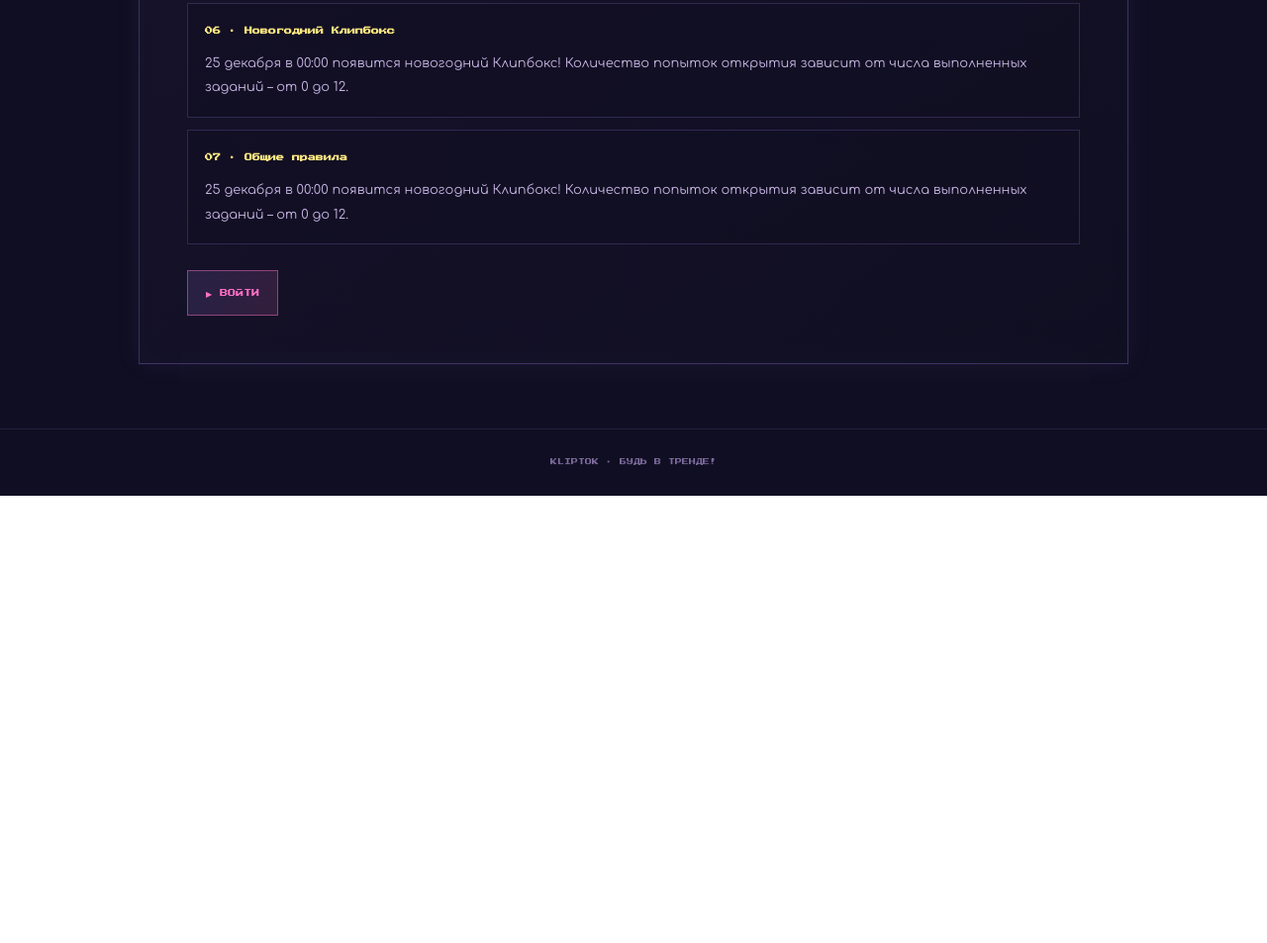
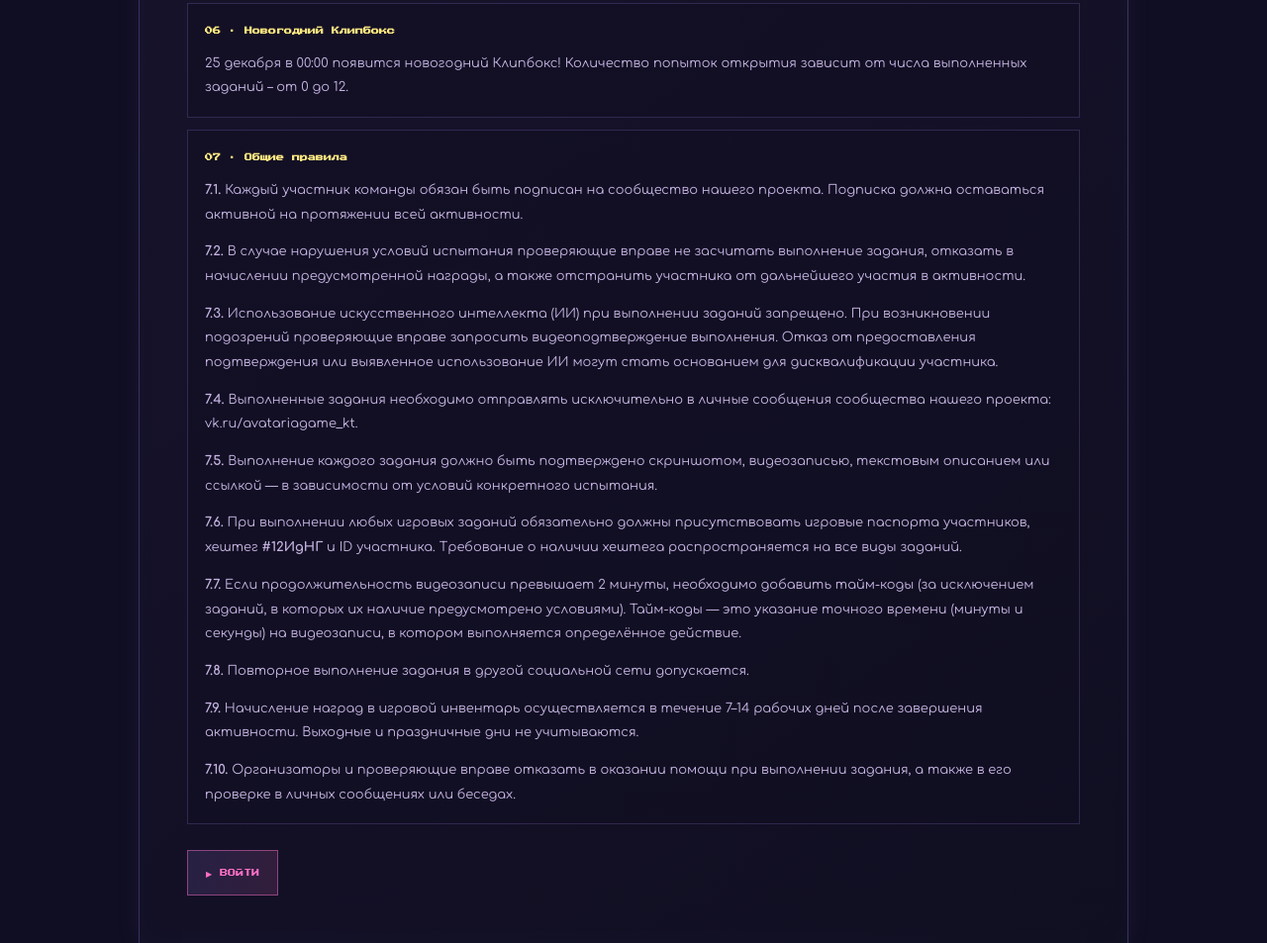
Before and after one commit to kliptok/new-year, a plain HTML site: page rules.html in a window 1280 px wide. Shown: the part 988-1941 px from the top of the page at 99% size. Before the commit the page ends 1489 px from the top, so only its background shows below. Drawn offline with Linux system fonts and the light colour scheme; no server answers.

Commit message:
Update rules.html

```diff
--- a/rules.html
+++ b/rules.html
@@ -56,10 +56,40 @@
         <p>25 декабря в 00:00 появится новогодний Клипбокс! Количество попыток открытия зависит от числа выполненных заданий – от 0 до 12.</p>
       </article>
 
-      <article>
-        <b>07 · Общие правила</b>
-        <p>25 декабря в 00:00 появится новогодний Клипбокс! Количество попыток открытия зависит от числа выполненных заданий – от 0 до 12.</p>
-      </article>
+<article>
+  <b>07 · Общие правила</b>
+  <p>
+    <strong>7.1.</strong> Каждый участник команды обязан быть подписан на сообщество нашего проекта. Подписка должна оставаться активной на протяжении всей активности.
+  </p>
+  <p>
+    <strong>7.2.</strong> В случае нарушения условий испытания проверяющие вправе не засчитать выполнение задания, отказать в начислении предусмотренной награды, а также отстранить участника от дальнейшего участия в активности.
+  </p>
+  <p>
+    <strong>7.3.</strong> Использование искусственного интеллекта (ИИ) при выполнении заданий запрещено. При возникновении подозрений проверяющие вправе запросить видеоподтверждение выполнения. Отказ от предоставления подтверждения или выявленное использование ИИ могут стать основанием для дисквалификации участника.
+  </p>
+  <p>
+    <strong>7.4.</strong> Выполненные задания необходимо отправлять исключительно в личные сообщения сообщества нашего проекта:
+    <a href="https://vk.ru/avatariagame_kt" target="_blank">vk.ru/avatariagame_kt</a>.
+  </p>
+  <p>
+    <strong>7.5.</strong> Выполнение каждого задания должно быть подтверждено скриншотом, видеозаписью, текстовым описанием или ссылкой — в зависимости от условий конкретного испытания.
+  </p>
+  <p>
+    <strong>7.6.</strong> При выполнении любых игровых заданий обязательно должны присутствовать игровые паспорта участников, хештег <strong>#12ИдНГ</strong> и ID участника. Требование о наличии хештега распространяется на все виды заданий.
+  </p>
+  <p>
+    <strong>7.7.</strong> Если продолжительность видеозаписи превышает 2 минуты, необходимо добавить тайм-коды (за исключением заданий, в которых их наличие предусмотрено условиями). Тайм-коды — это указание точного времени (минуты и секунды) на видеозаписи, в котором выполняется определённое действие.
+  </p>
+  <p>
+    <strong>7.8.</strong> Повторное выполнение задания в другой социальной сети допускается.
+  </p>
+  <p>
+    <strong>7.9.</strong> Начисление наград в игровой инвентарь осуществляется в течение 7–14 рабочих дней после завершения активности. Выходные и праздничные дни не учитываются.
+  </p>
+  <p>
+    <strong>7.10.</strong> Организаторы и проверяющие вправе отказать в оказании помощи при выполнении задания, а также в его проверке в личных сообщениях или беседах.
+  </p>
+</article>
     </div>
 
     <a class="button primary" href="register.html">▶ ВОЙТИ</a>
```
